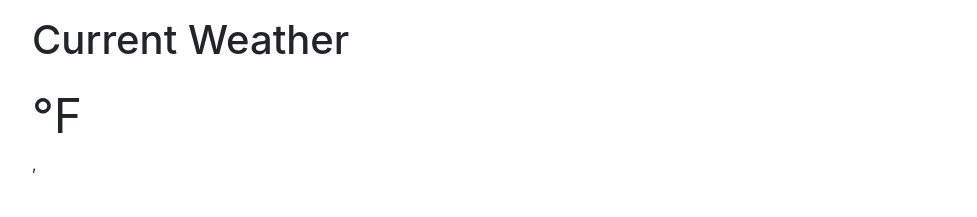
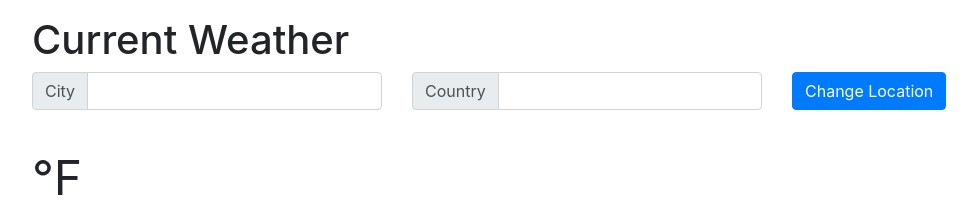
Before and after one commit to dpaez16/Discount-Siri, a Flask app: template templates/weather/current.html in a window 1280 px wide. Shown: the part 59-276 px from the top of the page, without its empty margins (53-1030 px from the left). Run offline with Flask 2, Linux system fonts and the light colour scheme; the template is opened without the code that fills it, so the values that code supplies are empty; some libraries are stand-ins or nearby versions.

Commit message:
current weather done

```diff
--- a/app.py
+++ b/app.py
@@ -19,8 +19,14 @@ def pre_current_weather_page():
         return render_template('error.html', msg=msg)
 
 
-@app.route("/current_weather/city=<string:city>,country=<string:country>")
+@app.route("/current_weather/city=<string:city>,country=<string:country>",
+           methods=['GET', 'POST'])
 def current_weather_page(city, country):
+    if request.method == "POST":
+        city, country = request.form["city"], request.form["country"]
+    else:
+        pass
+
     location = "{},{}".format(city, country)
     weather_json, msg = current_weather(location)
 
--- a/templates/weather/current.html
+++ b/templates/weather/current.html
@@ -3,6 +3,29 @@
 {% block body %}
 	<p></p>
 	<h1>Current Weather</h1>
+    <form action="" method="POST">
+        <div class="row">
+            <div class="col">
+                <div class="input-group mb-3">
+                    <div class="input-group-prepend">
+                        <span class="input-group-text" id="basic-addon1">City</span>
+                    </div>
+                    <input type="text" class="form-control" name="city" placeholder={{ current_weather.name }}>
+                </div>
+            </div>
+            <div class="col">
+                <div class="input-group mb-3">
+                    <div class="input-group-prepend">
+                        <span class="input-group-text" id="basic-addon1">Country</span>
+                    </div>
+                    <input type="text" class="form-control" name="country" placeholder={{ current_weather.country }}>
+                </div>
+            </div>
+            <div class="col">
+                <button type="submit" class="btn btn-primary">Change Location</button>
+            </div>
+        </div>
+	</form>
 	<p></p>
     <a>
         <font size="10">{{ current_weather.current_temp }}°F</font>
@@ -19,16 +42,4 @@
     <p>
         {{ current_weather.description }} {{ current_weather.recommend }}
     </p>
-	<!--form action="" method="POST">
-		<div class="form-group">
-			<label>NetID</label>
-			<input type="text" name="netid" class="form-control" value={{request.form.netid}}>
-		</div>
-		<div class="form-group">
-			<label>Password</label>
-			<input type="password" name="password" class="form-control" value={{request.form.password}}>
-			<a href="/forgot">Forgot Password?</a>
-		</div>
-			<button type="submit" class="btn btn-primary">Submit</button>
-	</form-->
 {% endblock %}
```
